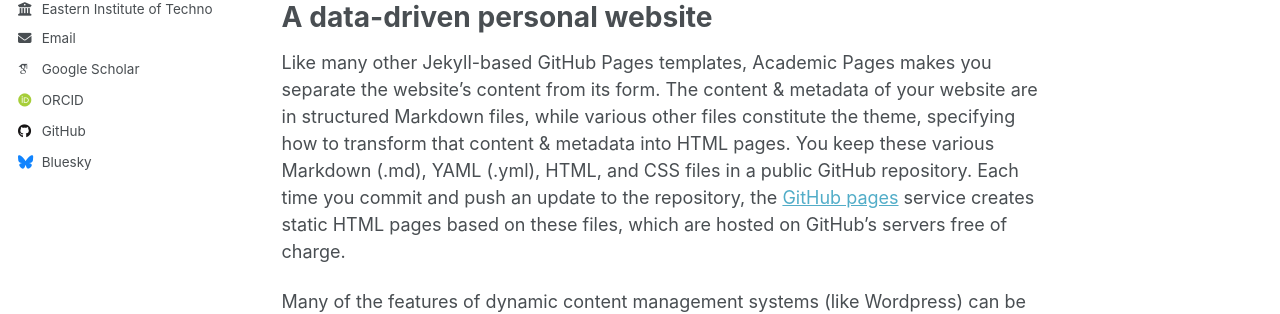
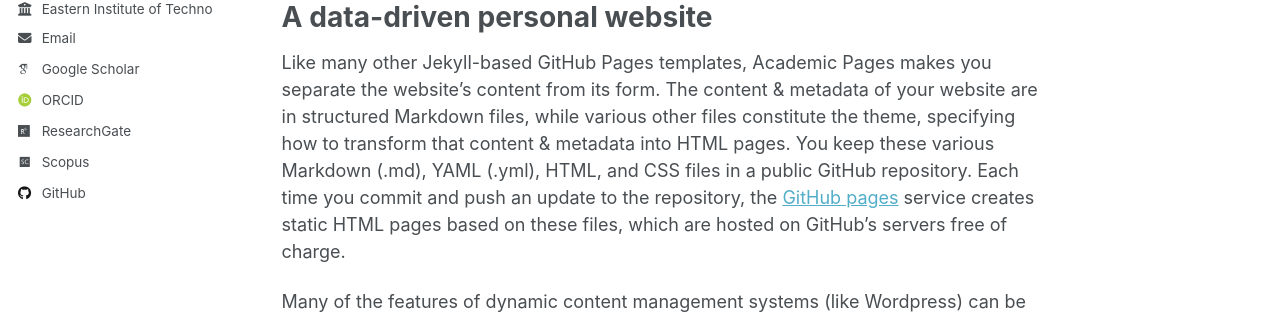
Before and after one commit to YuntianChen/YuntianChen.github.io, a Jekyll site: the page built from _pages/about.md, in a window 1280 px wide. Shown: the part 485-799 px from the top of the page. Built offline with Jekyll 4.4.1, drawn with Linux system fonts in a browser that asks for light colours; some web fonts are replaced; a script that is not in the unit is left out; part of the change alters nothing that is shown.

Commit message:
Update _config.yml

```diff
--- a/_config.yml
+++ b/_config.yml
@@ -41,8 +41,8 @@ author:
   orcid            : "https://orcid.org/0000-0003-4566-8197"
   semantic         : # URL
   pubmed           : # URL
-  researchgate     : # URL
-  scopus           : # URL
+  researchgate     : "https://www.researchgate.net/profile/Yuntian-Chen-3"
+  scopus           : "https://www.scopus.com/authid/detail.uri?authorId=57190944201"
 
   # Repositories and software development
   bitbucket        : # Username - Update with your username on the site
@@ -54,7 +54,7 @@ author:
 
   # Social media
   artstation       : # Username
-  bluesky          : "bsky.app" # Replace this with you Bluesky username
+  bluesky          : #"bsky.app" # Replace this with you Bluesky username
   facebook         : # Username
   flickr           : # Username
   foursquare       : # Username
```
